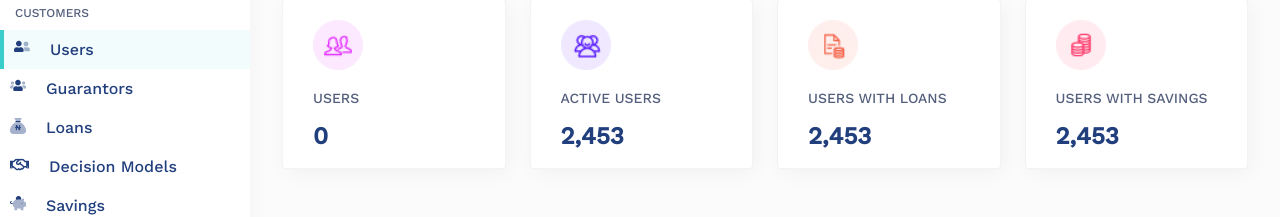
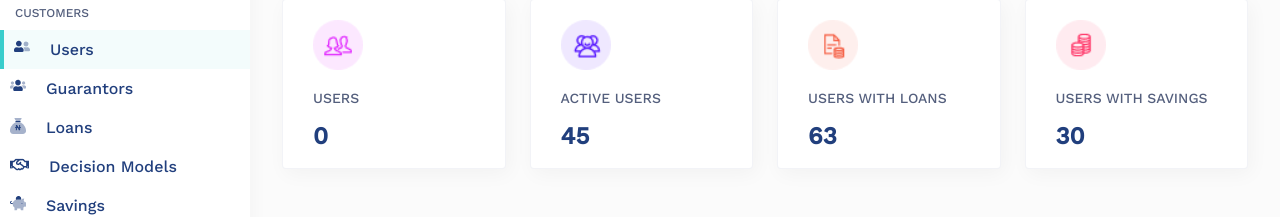
Before and after one commit to Imohh/lendsqr, a React (Create React App) app: page /dashboard in a window 1280 px wide. Shown: the part 153-370 px from the top of the page. Built offline with nearby package versions, Linux system fonts and the light colour scheme; no server answers.

Commit message:
new adjustments

```diff
--- a/src/Pages/Dashboard.tsx
+++ b/src/Pages/Dashboard.tsx
@@ -239,21 +239,21 @@ const Dashboard = () => {
 		               		<div className="card">
 		               			<img src={activeUsers} alt="active users" />
 		               			<p className="first-text">active users</p>
-		               			<p className="total">2,453</p>
+		               			<p className="total">45</p>
 		               		</div>
 		               </div>
 		               <div className="col-lg-3 col-md-6 col-sm-6">
 		               		<div className="card">
 		               			<img src={loanUsers} alt="loan users" />
 		               			<p className="first-text">users with loans</p>
-		               			<p className="total">2,453</p>
+		               			<p className="total">63</p>
 		               		</div>
 		               </div>
 		               <div className="col-lg-3 col-md-6 col-sm-6">
 		               		<div className="card">
 		               			<img src={savingsUsers} alt="savings users"/>
 		               			<p className="first-text">users with savings</p>
-		               			<p className="total">2,453</p>
+		               			<p className="total">30</p>
 		               		</div>
 		               </div>
 		            </div>
```
